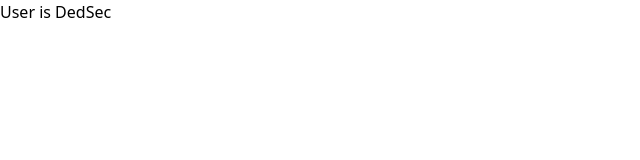
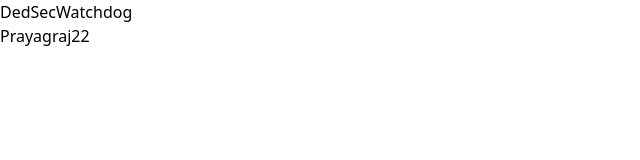
Before and after one commit to AkhandGit/react-learn, a React (Vite) app: page / in a window 1280 px wide. Shown: the top 160 px of the page, without its empty margins (0-640 px from the left). Built offline with nearby package versions, Linux system fonts and the light colour scheme.

Commit message:
props2 multiple value

```diff
--- a/src/App.jsx
+++ b/src/App.jsx
@@ -117,7 +117,7 @@
 const App = () => {
   return (
     <div>
-      <Card a='DedSec' />
+      <Card user='DedSec' surname='Watchdog' city='Prayagraj' age={22} />
     </div>
   )
 }
--- a/src/components/Card.jsx
+++ b/src/components/Card.jsx
@@ -3,7 +3,10 @@
 const Card = (props) => {
   return (
     <div>
-      User is {props.a}
+      <div>
+        <h1>{props.user}{props.surname}</h1>
+        <h2>{props.city}{props.age}</h2>
+      </div>
     </div>
   )
 }
```
